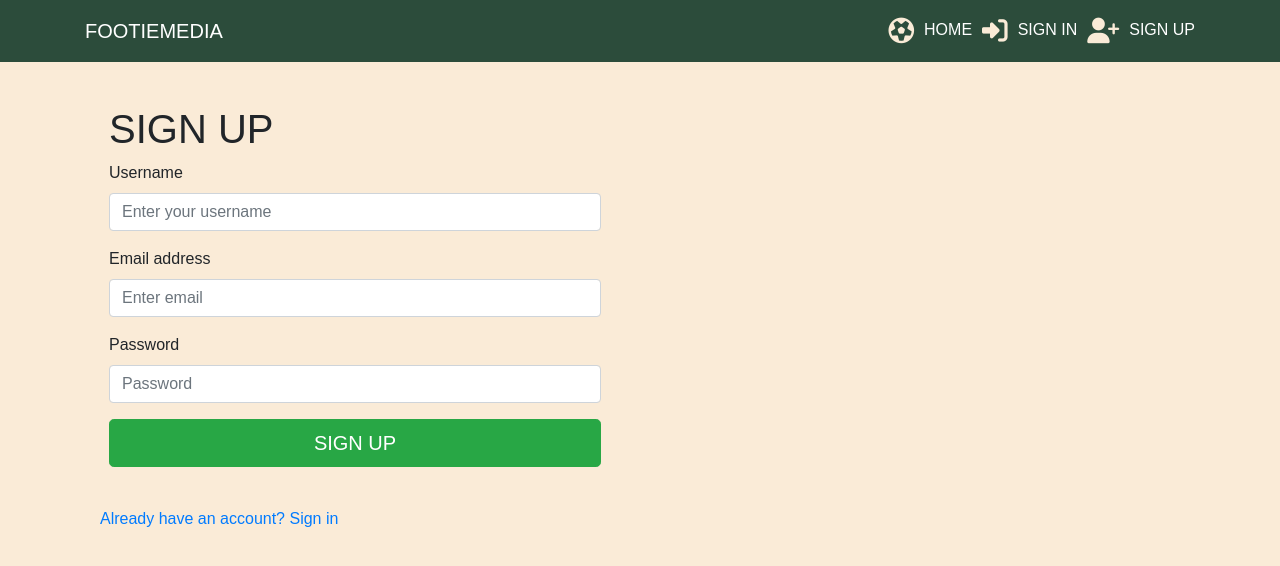
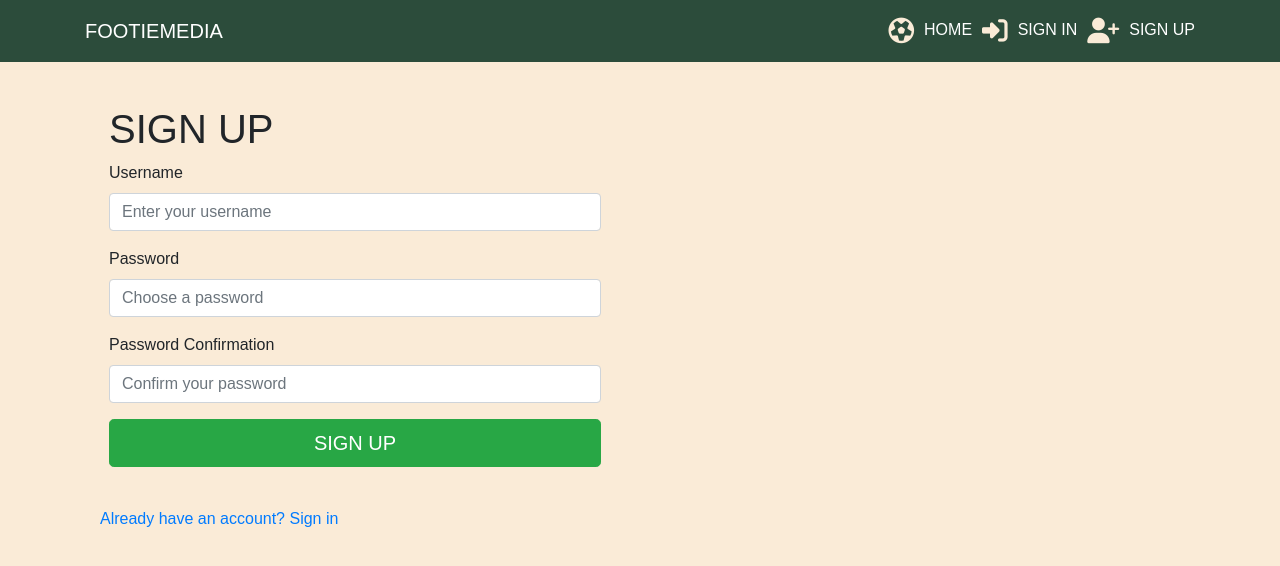
Before and after one commit to chrisgustafsson/footiemedia-pp5, a React (Create React App) app: page /signup in a window 1280 px wide. Shown: the top 566 px of the page. Built offline with nearby package versions, Linux system fonts and the light colour scheme; a web font is replaced by a local one.

Commit message:
FIX basic form with confirm password

```diff
--- a/src/pages/auth/SignUpForm.js
+++ b/src/pages/auth/SignUpForm.js
@@ -14,19 +14,16 @@ const SignUpForm = () => {
           <Form>
             <Form.Group controlId="formBasicUsername">
               <Form.Label>Username</Form.Label>
-              <Form.Control type="text" placeholder="Enter your username" />
+              <Form.Control type="text" placeholder="Enter your username" name="username" />
             </Form.Group>
-
-            <Form.Group controlId="formBasicEmail">
-              <Form.Label>Email address</Form.Label>
-              <Form.Control type="email" placeholder="Enter email" />
+            <Form.Group controlId="formBasicPassword1">
+              <Form.Label>Password</Form.Label>
+              <Form.Control type="password" placeholder="Choose a password" name="password1" />
             </Form.Group>
-
-            <Form.Group controlId="formBasicPassword">
-              <Form.Label>Password</Form.Label>
-              <Form.Control type="password" placeholder="Password" />
+            <Form.Group controlId="formBasicPassword2">
+              <Form.Label>Password Confirmation</Form.Label>
+              <Form.Control type="password" placeholder="Confirm your password" name="password2" />
             </Form.Group>
-
             <Button variant="success" type="submit" size="lg" block>
               SIGN UP
             </Button>
```
